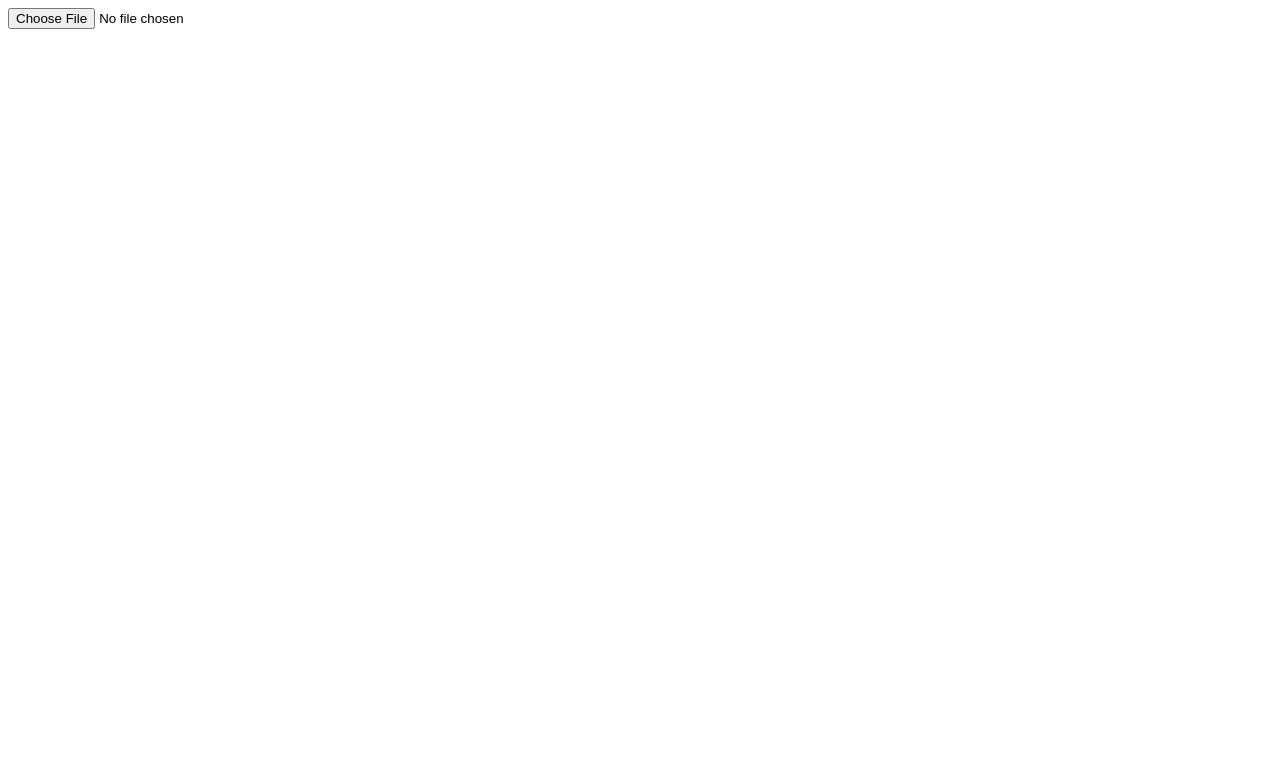
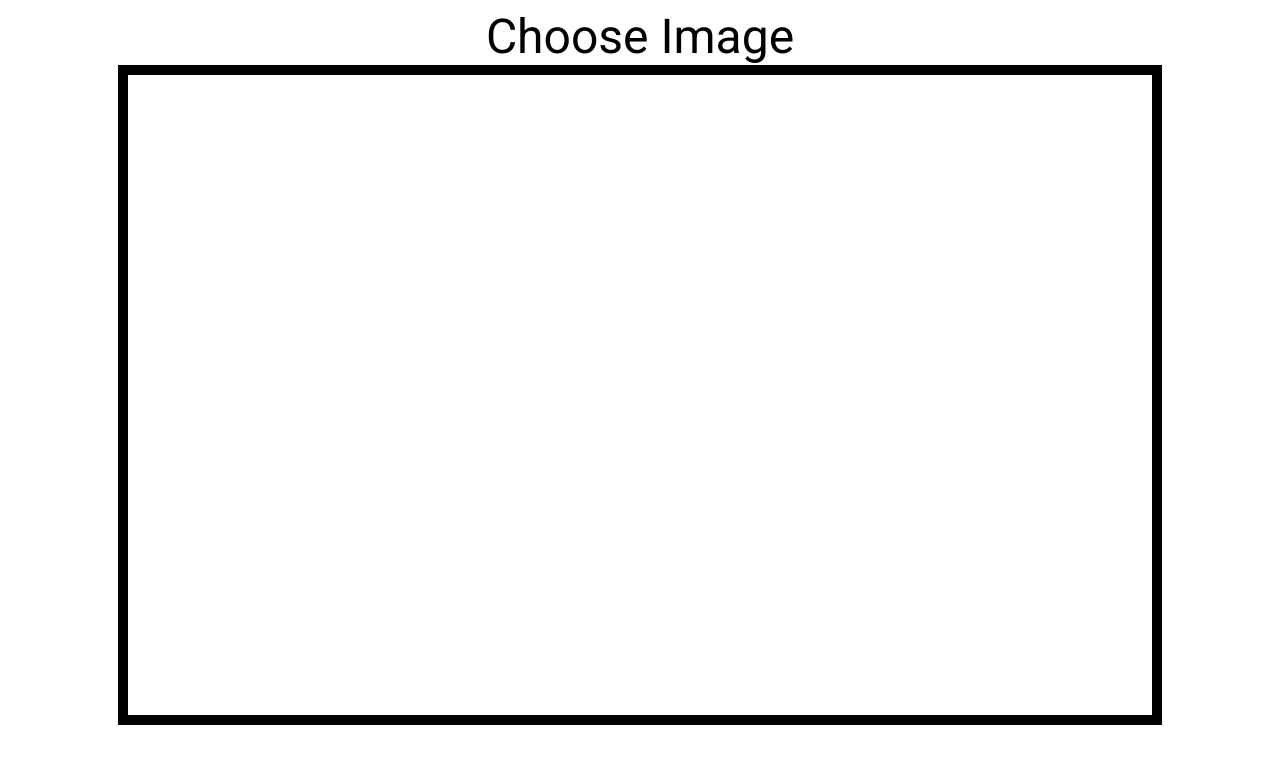
Before and after one commit to theusaf/image-boxer, a plain HTML site: page index.html in a window 1280 px wide. Drawn offline with Linux system fonts and the light colour scheme.

Commit message:
Add styling.

```diff
--- a/index.html
+++ b/index.html
@@ -2,12 +2,41 @@
 <html lang="en" dir="ltr">
   <head>
     <meta charset="utf-8">
+    <meta name="viewport" content="width=device-width, initial-scale=1">
     <title>Image boxer</title>
+    <style>
+      @import url('https://fonts.googleapis.com/css?family=Roboto&display=swap');
+      input{
+        display: none;
+      }
+      canvas{
+        max-width: 80vw;
+        max-height: 80vh;
+        min-width: 80vw;
+        min-height: 80vh;
+      }
+      p{
+        font-family: Roboto;
+        font: 1.4em sans-serif;
+        margin-left: 10vw;
+      }
+      label{
+        font: 3em sans-serif;
+        font-family: Roboto;
+      }
+      div{
+        text-align: center;
+      }
+    </style>
   </head>
   <body>
-    <input type="file" id="z">
-    <br>
-    <canvas id="canvas"></canvas>
-    <script type="text/javascript" src="index.js"></script>
+    <div>
+      <input type="file" id="z">
+      <label for="z">Choose Image</label>
+      <br>
+      <canvas id="canvas" style="border: 10px solid black"></canvas>
+      <h6 id="canvasText">&nbsp;</h6>
+      <script type="text/javascript" src="index.js"></script>
+    </div>
   </body>
 </html>
```
